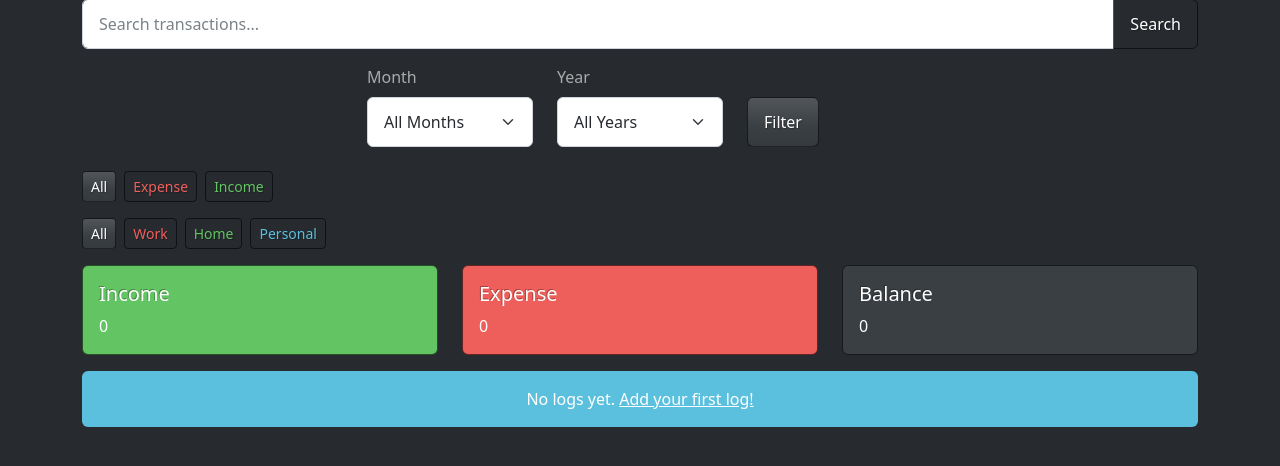
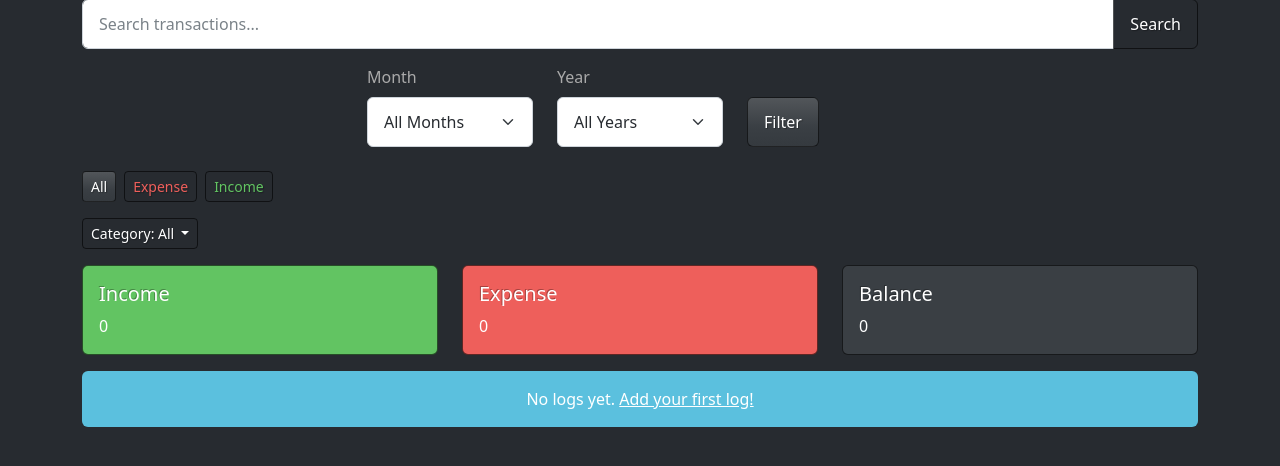
Before and after one commit to Ashita-Sharma/Finance-Tracker, a Flask app: page /dashboard in a window 1280 px wide. Shown: the part 139-605 px from the top of the page. Run offline with Flask 3, Linux system fonts and the light colour scheme; the visitor is signed in with stand-in values (Sample User, id 1); data that the repository does not hold is empty.

Commit message:
Adding budgeting system to the website

```diff
--- a/app.py
+++ b/app.py
@@ -37,32 +37,71 @@ def init_db():
             amount INTEGER,
             note TEXT,
             date_of TEXT,
-            type TEXT DEFAULT 'medium',
-            category TEXT DEFAULT 'medium',
+            type TEXT,
+            category TEXT,
+            recurring TEXT DEFAULT NULL,
             FOREIGN KEY (user_id) REFERENCES PARTICIPANTS(id)
         )
         """)
+        conn.execute("""
+                CREATE TABLE IF NOT EXISTS BUDGETS (
+                    id INTEGER PRIMARY KEY AUTOINCREMENT,
+                    user_id INTEGER,
+                    budget_name TEXT,
+                    amount INTEGER,
+                    date_of TEXT,
+                    category TEXT DEFAULT 'medium',
+                    FOREIGN KEY (user_id) REFERENCES PARTICIPANTS(id)
+                )
+                """
+                     )
 init_db()
+def generate_recurring(user_id):
+    current_month = date.today().strftime('%Y-%m')  # e.g. "2026-06"
+    today = date.today().isoformat()                # e.g. "2026-06-15"
+
+    with sqlite3.connect("database.db") as conn:
+        cursor = conn.cursor()
+
+        cursor.execute(
+            "SELECT expense_name, amount, note, type, category, recurring FROM TASKS WHERE user_id = ? AND recurring IS NOT NULL GROUP BY expense_name, type, category",
+            (user_id,))
+        recurring_tasks = cursor.fetchall()
+
+        for task in recurring_tasks:
+            expense_name, amount, note, task_type, category, recurring = task
+
+            cursor.execute(
+                "SELECT 1 FROM TASKS WHERE user_id = ? AND expense_name = ? AND type = ? AND category = ? AND date_of LIKE ?",
+                (user_id, expense_name, task_type, category, f"{current_month}%"))
+            exists = cursor.fetchone()
+
+            if not exists:
+                cursor.execute(
+                    "INSERT INTO TASKS (user_id, expense_name, amount, note, date_of, type, category, recurring) VALUES (?, ?, ?, ?, ?, ?, ?, ?)",
+                    (user_id, amount, expense_name, note, today, task_type, category, recurring))
+
+        conn.commit()
 
 @app.route('/dashboard', methods=['GET', 'POST'])
 def dashboard():
     if 'user_id' not in session:
         return redirect(url_for('login'))
-
+    generate_recurring(session['user_id'])
     if request.method == 'POST':
         expense_name = request.form['ExpenseName']
         amount = request.form['Amount']
         note = request.form['Note']
         date_of = request.form['Date']
-        type = request.form['Type']
+        transaction_type = request.form['Type']
         category = request.form['Category']
+        recurring = request.form['Recurring'] or None  # converts "" to None
 
         with sqlite3.connect("database.db") as conn:
             cursor = conn.cursor()
             cursor.execute(
-                "INSERT INTO TASKS (user_id, expense_name, amount, note, date_of, type, category) VALUES (?, ?, ?, ?, ?, ?, ?)",
-                (session['user_id'], expense_name, amount, note, date_of, type, category)
-            )
+                "INSERT INTO TASKS (user_id, expense_name, amount, note, date_of, type, category, recurring) VALUES (?, ?, ?, ?, ?, ?, ?, ?)",
+                (session['user_id'], expense_name, amount, note, date_of, transaction_type, category, recurring))
             conn.commit()
 
         flash("Added!", "success")
@@ -99,18 +138,13 @@ def dashboard():
         query += " AND strftime('%m', date_of) = ?"
         params.append(selected_month)
 
+    if filter_type != 'all':
+        query += " AND type = ?"
+        params.append(filter_type)
 
-    if filter_type == 'expense':
-        query += " AND type = 'expense'"
-    elif filter_type == 'income':
-        query += " AND type = 'income'"
-
-    if filter_category == 'work':
-        query += " AND category = 'work'"
-    elif filter_category == 'home':
-        query += " AND category = 'home'"
-    elif filter_category == 'personal':
-        query += " AND category = 'personal'"
+    if filter_category != 'all':
+        query += " AND category = ?"
+        params.append(filter_category)
 
 
     if sort_by == 'date_of':
@@ -129,6 +163,22 @@ def dashboard():
         cursor = conn.cursor()
         cursor.execute("SELECT COUNT(*) FROM TASKS WHERE user_id = ?", (session['user_id'],))
         total = cursor.fetchone()[0]
+
+    with sqlite3.connect("database.db") as conn:
+        cursor = conn.cursor()
+        cursor.execute(
+            f"SELECT COALESCE(SUM(amount),0) FROM BUDGETS WHERE category = ? AND user_id = ?",
+            ('work', session['user_id']))
+        work = cursor.fetchone()[0]
+        cursor.execute(
+            f"SELECT COALESCE(SUM(amount),0) FROM TASKS WHERE category = ? AND user_id = ?",
+            ('home', session['user_id']))
+        home = cursor.fetchone()[0]
+        cursor.execute(
+            f"SELECT COALESCE(SUM(amount),0) FROM TASKS WHERE category = ? AND user_id = ?",
+            ('personal', session['user_id']))
+        personal = cursor.fetchone()[0]
+
 
     with sqlite3.connect("database.db") as conn:
         cursor = conn.cursor()
--- a/templates/dashboard.html
+++ b/templates/dashboard.html
@@ -60,11 +60,21 @@
 
 </div>
 
-<div class="d-flex gap-2 mb-3">
-    <a href="?filter_type={{ filter_type }}&filter_category=all&sort={{ sort_by }}" class="btn btn-sm {{ 'btn-primary' if filter_category == 'all' else 'btn-outline-primary' }}">All</a>
-    <a href="?filter_type={{ filter_type }}&filter_category=work&sort={{ sort_by }}" class="btn btn-sm {{ 'btn-danger' if filter_category == 'work' else 'btn-outline-danger' }}">Work</a>
-    <a href="?filter_type={{ filter_type }}&filter_category=home&sort={{ sort_by }}" class="btn btn-sm {{ 'btn-success' if filter_category == 'home' else 'btn-outline-success' }}">Home</a>
-    <a href="?filter_type={{ filter_type }}&filter_category=personal&sort={{ sort_by }}" class="btn btn-sm {{ 'btn-info' if filter_category == 'personal' else 'btn-outline-info' }}">Personal</a>
+<div class="dropdown mb-3">
+    <button class="btn btn-sm btn-outline-primary dropdown-toggle" type="button" data-bs-toggle="dropdown">
+        Category: {{ filter_category|capitalize if filter_category != 'all' else 'All' }}
+    </button>
+    <ul class="dropdown-menu">
+        <li><a class="dropdown-item {{ 'active' if filter_category == 'all' }}" href="?filter_type={{ filter_type }}&filter_category=all&sort={{ sort_by }}">All</a></li>
+        <li><a class="dropdown-item {{ 'active' if filter_category == 'Salary' }}" href="?filter_type={{ filter_type }}&filter_category=Salary&sort={{ sort_by }}">Salary</a></li>
+        <li><a class="dropdown-item {{ 'active' if filter_category == 'Food' }}" href="?filter_type={{ filter_type }}&filter_category=Food&sort={{ sort_by }}">Food</a></li>
+        <li><a class="dropdown-item {{ 'active' if filter_category == 'Rent' }}" href="?filter_type={{ filter_type }}&filter_category=Rent&sort={{ sort_by }}">Rent</a></li>
+        <li><a class="dropdown-item {{ 'active' if filter_category == 'Transport' }}" href="?filter_type={{ filter_type }}&filter_category=Transport&sort={{ sort_by }}">Transport</a></li>
+        <li><a class="dropdown-item {{ 'active' if filter_category == 'Entertainment' }}" href="?filter_type={{ filter_type }}&filter_category=Entertainment&sort={{ sort_by }}">Entertainment</a></li>
+        <li><a class="dropdown-item {{ 'active' if filter_category == 'Shopping' }}" href="?filter_type={{ filter_type }}&filter_category=Shopping&sort={{ sort_by }}">Shopping</a></li>
+        <li><a class="dropdown-item {{ 'active' if filter_category == 'Utilities' }}" href="?filter_type={{ filter_type }}&filter_category=Utilities&sort={{ sort_by }}">Utilities</a></li>
+        <li><a class="dropdown-item {{ 'active' if filter_category == 'Other' }}" href="?filter_type={{ filter_type }}&filter_category=Other&sort={{ sort_by }}">Other</a></li>
+    </ul>
 </div>
 
 <div class="row mb-3">
@@ -123,13 +133,7 @@
                 {% endif %}
             </td>
             <td>
-                {% if task[7] == 'work' %}
-                <span class="badge bg-danger">Work</span>
-                {% elif task[7] == 'personal' %}
-                <span class="badge bg-info">Personal</span>
-                {% else %}
-                <span class="badge bg-warning">Home</span>
-                {% endif %}
+                <span class="badge bg-secondary">{{ task[7] }}</span>
             </td>
             <td>
                 <a href="{{ url_for('edit_log', task_id=task[0]) }}" class="btn btn-sm btn-outline-primary">Edit</a>
```
Also changed, not shown: templates/edit_log.html (+9 -3 lines), templates/new_log.html (+13 -4 lines), templates/sign_up.html (+6 -3 lines).
